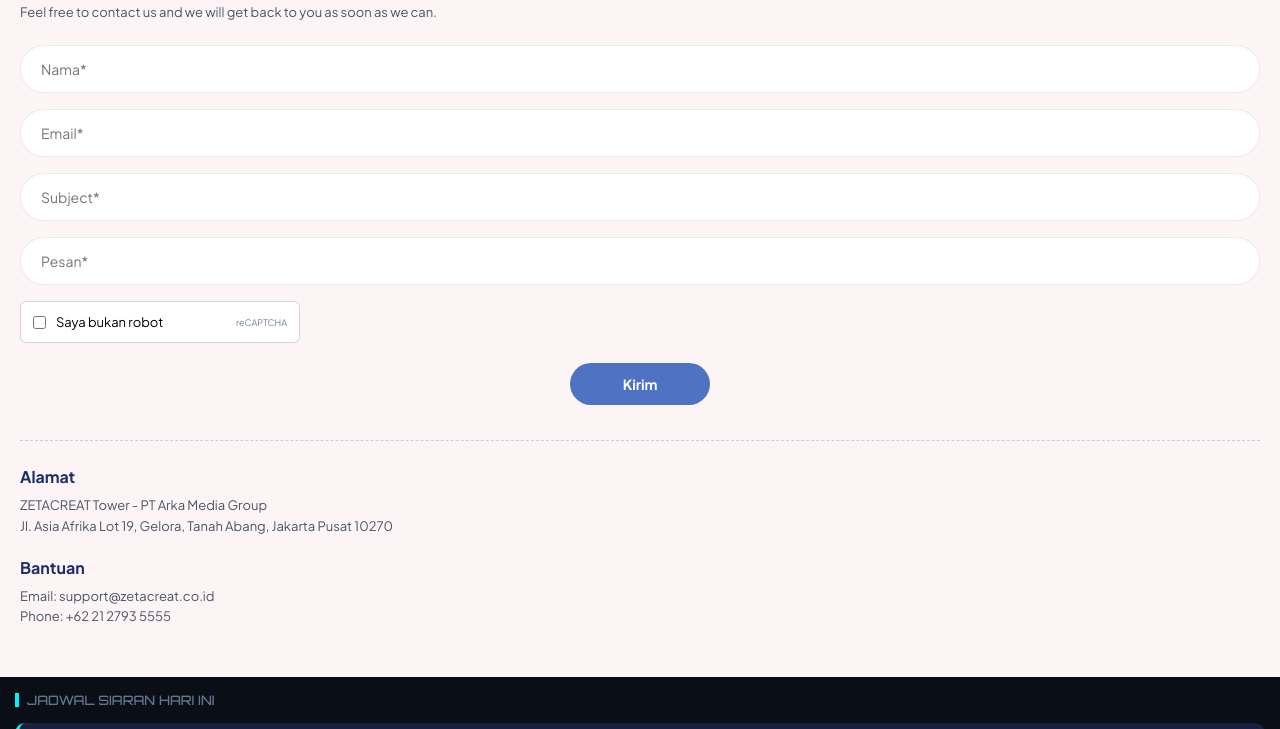
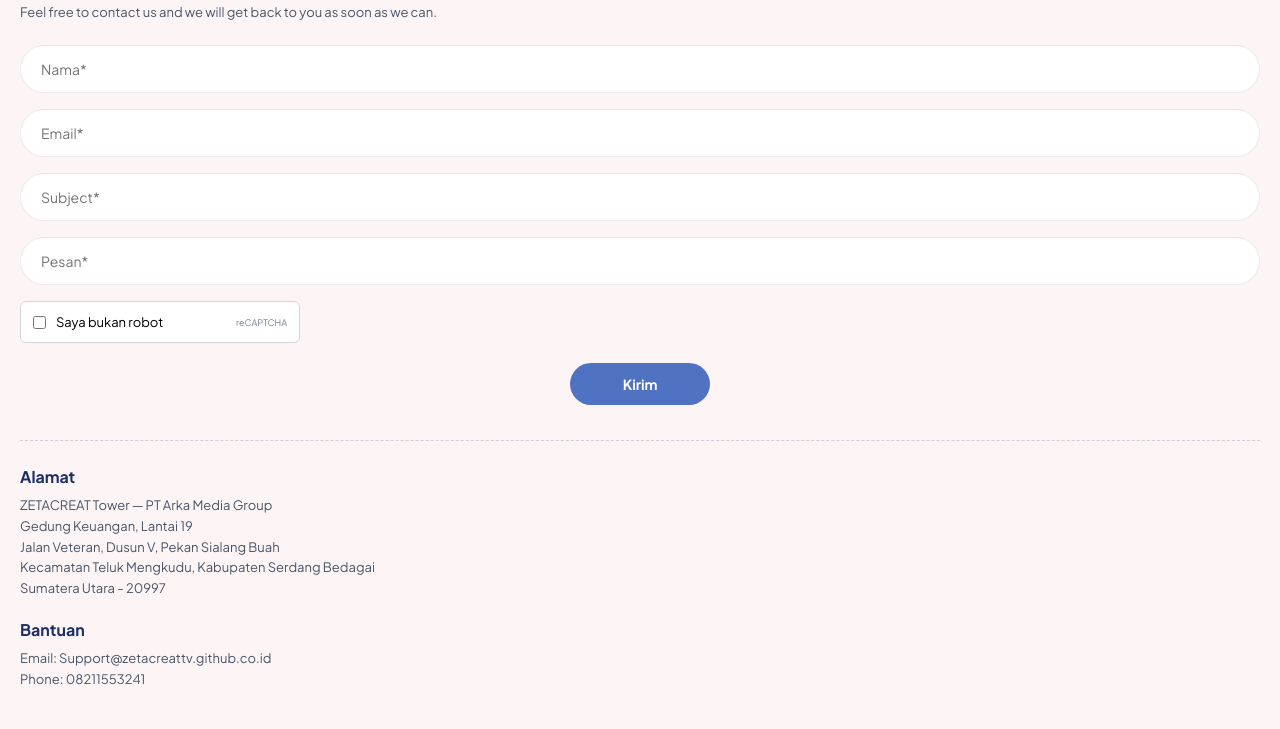
Before and after one commit to triyuliansyah588ok/zetacreattv, a plain HTML site: page index.html in a window 1280 px wide. Both pictures are taken after a click on the link "Hubungi Kami". Shown: the part 168-897 px from the top of the page. Drawn offline with Linux system fonts and the light colour scheme.

Commit message:
Refactor comments and update corporate info

```diff
--- a/index.html
+++ b/index.html
@@ -32,7 +32,7 @@
 
         /* HEADER BRANDING (SCTV STYLE) */
         header {
-            background-color: #ffffff; /* Menggunakan putih bersih agar serasi dengan dropdown premium */
+            background-color: #ffffff;
             border-bottom: 1px solid #E2E8F0;
             padding: 12px 20px;
             display: flex; justify-content: space-between; align-items: center;
@@ -56,10 +56,10 @@
             display: flex; align-items: center; justify-content: center;
         }
 
-        /* DROPDOWN MENU KOTAK PUTIH MELAYANG (PERSIS SCREENSHOT_20260618_215629_2.JPG) */
+        /* DROPDOWN MENU KOTAK PUTIH MELAYANG */
         .nav-wrapper { position: relative; }
         .thunder-dropdown {
-            display: none; /* Tersembunyi default, muncul via JS */
+            display: none;
             position: absolute;
             top: 40px; right: 0;
             background-color: #ffffff;
@@ -101,7 +101,7 @@
             font-size: 22px; font-weight: bold; margin-bottom: 12px; cursor: pointer;
         }
 
-        /* HALAMAN KONTAK (TAMPILAN BERSIH CERAH SESUAI REKOMENDASI) */
+        /* HALAMAN KONTAK (TAMPILAN BERSIH CERAH) */
         .contact-view {
             display: none;
             width: 100%; background: #FDF4F5; color: #1A2E69;
@@ -131,7 +131,7 @@
             font-weight: bold; border: none; font-size: 14px; cursor: pointer;
         }
 
-        /* CORPORATE DATA INFO */
+        /* CORPORATE DATA INFO UPDATE */
         .corporate-info-section { margin-top: 35px; padding-top: 25px; border-top: 1px dashed rgba(26, 46, 105, 0.2); }
         .corp-block { margin-bottom: 20px; }
         .corp-block h4 { font-size: 16px; font-weight: bold; color: #1A2E69; margin-bottom: 8px; }
@@ -163,13 +163,11 @@
 </head>
 <body>
 
-    <!-- 1. LIVE MONITORING TICKER -->
     <div class="live-bar">
         <div class="live-indicator"><span class="live-flash"></span> STREAMING</div>
         <div class="stream-title">ZETACREAT TV DIGITAL BROADCAST</div>
     </div>
 
-    <!-- 2. STICKER HEADER DENGAN TOMBOL DROPDOWN ASLI (KANAN ATAS) -->
     <header>
         <div class="station-branding" onclick="showLiveVideo()">
             <div class="logo-container">
@@ -181,11 +179,9 @@
         <div class="nav-right-controls">
             <div class="live-text-badge"><span class="live-dot"></span>Live</div>
             <div class="search-icon">🔍</div>
-            <!-- WRAPPER DROPDOWN INTERAKTIF -->
             <div class="nav-wrapper">
                 <button class="nav-icon-btn" onclick="toggleDropdown(event)">☰</button>
 
-                <!-- DROPDOWN BOX MELAYANG PERSIS SEPERTI DI SCREENSHOT -->
                 <div class="thunder-dropdown" id="thunderMenu">
                     <a href="#" onclick="showLiveVideo()">Program</a>
                     <a href="#" onclick="showLiveVideo()">Jadwal TV</a>
@@ -197,9 +193,7 @@
         </div>
     </header>
 
-    <!-- DYNAMIC CORE DISPLAY PANEL -->
     <div id="dynamicMainContainer">
-        <!-- 1. PANEL UTAMA STREAMING -->
         <section class="main-player-wrapper" id="liveVideoPanel">
             <div class="digital-screen">
                 <div class="screen-inside">
@@ -209,7 +203,6 @@
             </div>
         </section>
 
-        <!-- 2. PANEL HALAMAN KONTAK (KETIKA DIKLIK) -->
         <section class="contact-view" id="contactUsPanel">
             <h2>Kontak Kami</h2>
             <p class="sub-desc">Feel free to contact us and we will get back to you as soon as we can.</p>
@@ -230,17 +223,25 @@
             <div class="corporate-info-section">
                 <div class="corp-block">
                     <h4>Alamat</h4>
-                    <p>ZETACREAT Tower - PT Arka Media Group<br>Jl. Asia Afrika Lot 19, Gelora, Tanah Abang, Jakarta Pusat 10270</p>
+                    <p>
+                        ZETACREAT Tower — PT Arka Media Group<br>
+                        Gedung Keuangan, Lantai 19<br>
+                        Jalan Veteran, Dusun V, Pekan Sialang Buah<br>
+                        Kecamatan Teluk Mengkudu, Kabupaten Serdang Bedagai<br>
+                        Sumatera Utara - 20997
+                    </p>
                 </div>
                 <div class="corp-block">
                     <h4>Bantuan</h4>
-                    <p>Email: support@zetacreat.co.id<br>Phone: +62 21 2793 5555</p>
+                    <p>
+                        Email: Support@zetacreattv.github.co.id<br>
+                        Phone: 08211553241
+                    </p>
                 </div>
             </div>
         </section>
     </div>
 
-    <!-- JADWAL SIARAN -->
     <section class="broadcast-schedule">
         <div class="header-label">JADWAL SIARAN HARI INI</div>
         <div class="schedule-list">
@@ -251,13 +252,11 @@
         </div>
     </section>
 
-    <!-- BANNER HUBUNGI KAMI DI TENGAH HALAMAN -->
     <section class="feedback-banner">
         <h3>Anda punya pertanyaan atau masukan terkait program kami? Kami siap melayani kebutuhan Anda</h3>
         <a href="#" onclick="showContactPage(event)" class="feedback-btn">Hubungi Kami</a>
     </section>
 
-    <!-- DIREKTORI LINK BAWAH -->
     <section class="station-directory">
         <div class="directory-links">
             <a onclick="showLiveVideo()">Program</a>
@@ -273,21 +272,17 @@
         <strong>PT ARKA MEDIA GROUP (ZETACREAT TV)</strong>
     </footer>
 
-    <!-- INTERACTIVE JAVASCRIPT CONTROLLER -->
     <script>
-        // Fungsi klik buka tutup menu melayang tepat di bawah tombol pojok kanan atas
         function toggleDropdown(event) {
             event.stopPropagation();
             const menu = document.getElementById('thunderMenu');
             menu.style.display = (menu.style.display === 'block') ? 'none' : 'block';
         }
 
-        // Otomatis tutup dropdown jika pengguna mengetuk area lain di layar
         window.onclick = function() {
             document.getElementById('thunderMenu').style.display = 'none';
         }
 
-        // Fungsi menampilkan panel Halaman Kontak Kami
         function showContactPage(event) {
             if(event) event.preventDefault();
             document.getElementById('liveVideoPanel').style.display = 'none';
@@ -295,7 +290,6 @@
             document.getElementById('dynamicMainContainer').scrollIntoView({ behavior: 'smooth' });
         }
 
-        // Fungsi mengembalikan ke halaman streaming utama
         function showLiveVideo() {
             document.getElementById('contactUsPanel').style.display = 'none';
             document.getElementById('liveVideoPanel').style.display = 'block';
```
